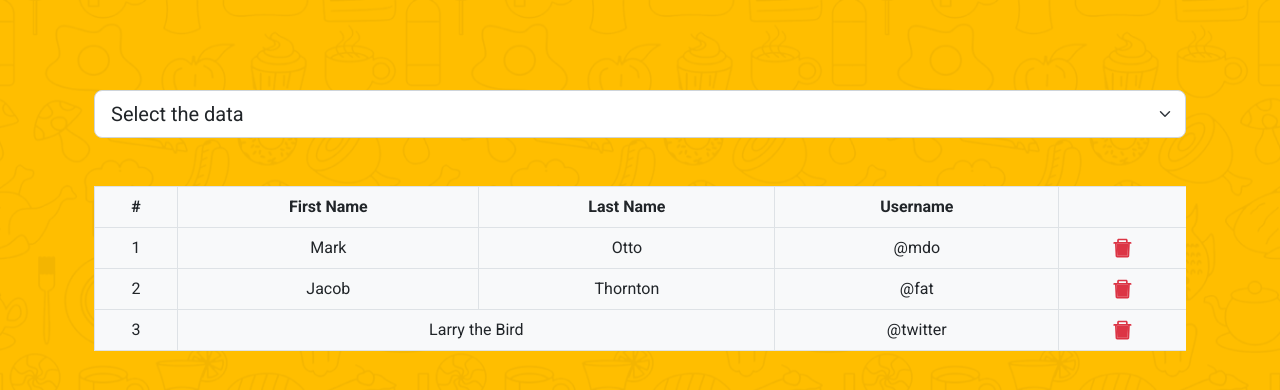
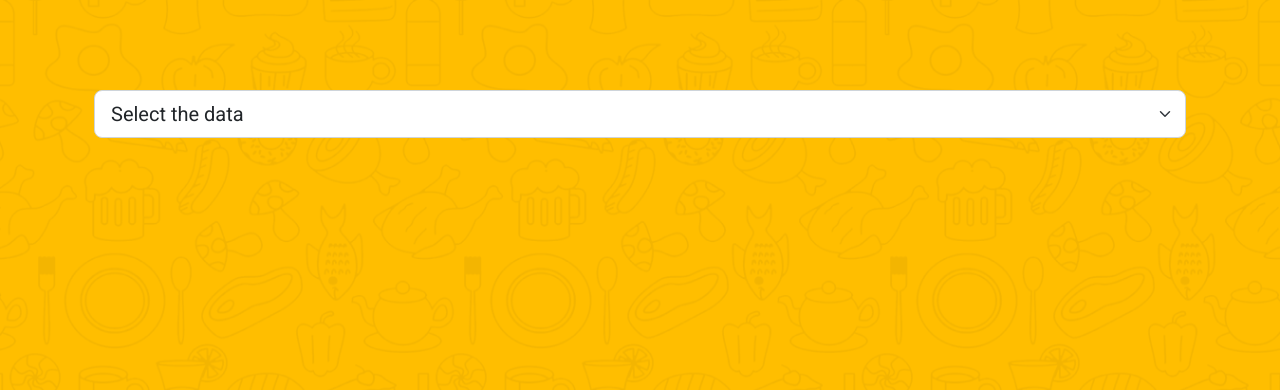
Before and after one commit to Tolea01/FoodLab-Frontend, a React (Create React App) app in the folder foodlab/: page /dashboard/1 in a window 1280 px wide. Shown: the top 390 px of the page. Built offline with nearby package versions, Linux system fonts and the light colour scheme.

Commit message:
finish dashboard page

```diff
--- a/foodlab/src/components/Pages/Dashboard Page/DashboardPage.jsx
+++ b/foodlab/src/components/Pages/Dashboard Page/DashboardPage.jsx
@@ -1,62 +1,75 @@
-import React from 'react';
+import React, { useState, useEffect } from 'react';
 import Row from 'react-bootstrap/Row';
 import Col from 'react-bootstrap/Col';
 import Container from 'react-bootstrap/Container';
-import Button from 'react-bootstrap/Button';
 import Form from 'react-bootstrap/Form';
 import Table from 'react-bootstrap/Table';
 import { AiTwotoneDelete } from "react-icons/ai";
+import axios from 'axios';
 import '../../../assets/styles/dashboard-page.css';
 
 export default function DashboardPage() {
+  const [selectedValue, setSelectedValue] = useState('');
+  const [serverData, setServerData] = useState([]);
 
-  const handleSelect = (event) => {
-    const selectedValue = event.target.value;
-    console.log(selectedValue);
-  };
+  useEffect(() => {
+    if (selectedValue.length === 0 || selectedValue === 'Select the data') return;
+    axios
+      .get(`http://localhost:3003/${selectedValue}`)
+      .then(response => setServerData(response.data))
+      .catch(err => console.log(err))
+  }, [selectedValue, serverData]);
+
+  const handleDeleteProduct = (productId) => {
+    axios
+      .delete(`http://localhost:3003/${selectedValue}/${productId}`)
+      .then(response => response.status === 200 ? alert('data has been deleted successfully!') : alert('Server Error'))
+      .catch(() => alert('Server Error!'));
+  }
 
   return (
     <section className='dashboard-page'>
       <Container>
         <Row className='w-100 m-0'>
           <Col>
-            <Form.Select size="lg" onChange={handleSelect}>
-              <option>Select the data</option>
-              <option>Orders</option>
-              <option>Table Reservation</option>
-              <option>Messages</option>
+            <Form.Select size="lg" onChange={(event) => setSelectedValue(event.target.value)}>
+              <option >Select the data</option>
+              <option value='Orders'>Orders</option>
+              <option value='tableReservation'>Table Reservation</option>
+              <option value='Messages'>Messages</option>
             </Form.Select>
 
-            <Table className='mt-5 bg-light' bordered hover>
+            <Table className='mt-5 bg-light' bordered responsive={true}>
               <thead>
-                <tr className='text-center'>
-                  <th>#</th>
-                  <th>First Name</th>
-                  <th>Last Name</th>
-                  <th>Username</th>
+                <tr>
+                  {
+                    serverData[0] &&
+                    Object.keys(serverData[0]).map((key, index) => (
+                      <th className='text-center align-middle' key={index}>{key}</th>
+                    ))
+                  }
                 </tr>
               </thead>
               <tbody>
-                <tr className='text-center'>
-                  <td>1</td>
-                  <td>Mark</td>
-                  <td>Otto</td>
-                  <td>@mdo</td>
-                  <AiTwotoneDelete className='fs-1 text-danger w-100' role={'button'} />
-                </tr>
-                <tr className='text-center'>
-                  <td>2</td>
-                  <td>Jacob</td>
-                  <td>Thornton</td>
-                  <td>@fat</td>
-                  <AiTwotoneDelete className='fs-1 text-danger w-100' role={'button'} />
-                </tr>
-                <tr className='text-center'>
-                  <td>3</td>
-                  <td colSpan={2}>Larry the Bird</td>
-                  <td>@twitter</td>
-                  <AiTwotoneDelete className='fs-1 text-danger w-100' role={'button'} />
-                </tr>
+                {
+                  serverData.map((data, index) => {
+                    return (
+                      <tr key={index}>
+                        {Object.values(data).map((value, index) => (
+                          <td className='text-center align-middle' key={index}>{value}</td>
+                        ))}
+                        <td className='d-flex justify-content-center'>
+                          <AiTwotoneDelete
+                            className='fs-3 text-danger'
+                            role={'button'}
+                            onClick={() => handleDeleteProduct(data.id)}
+                          />
+                        </td>
+                      </tr>
+
+                    )
+                  })
+                }
               </tbody>
             </Table>
 
```
